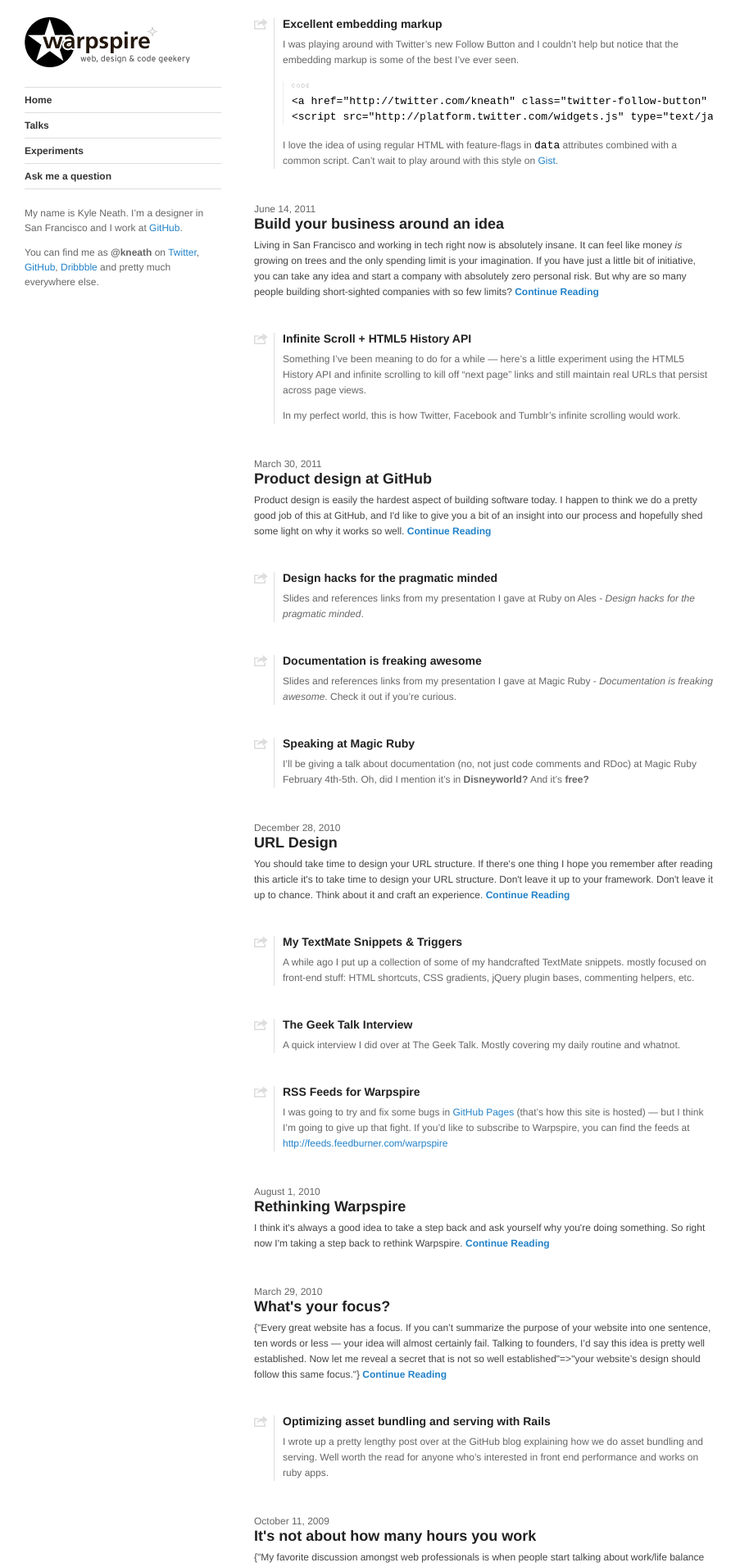
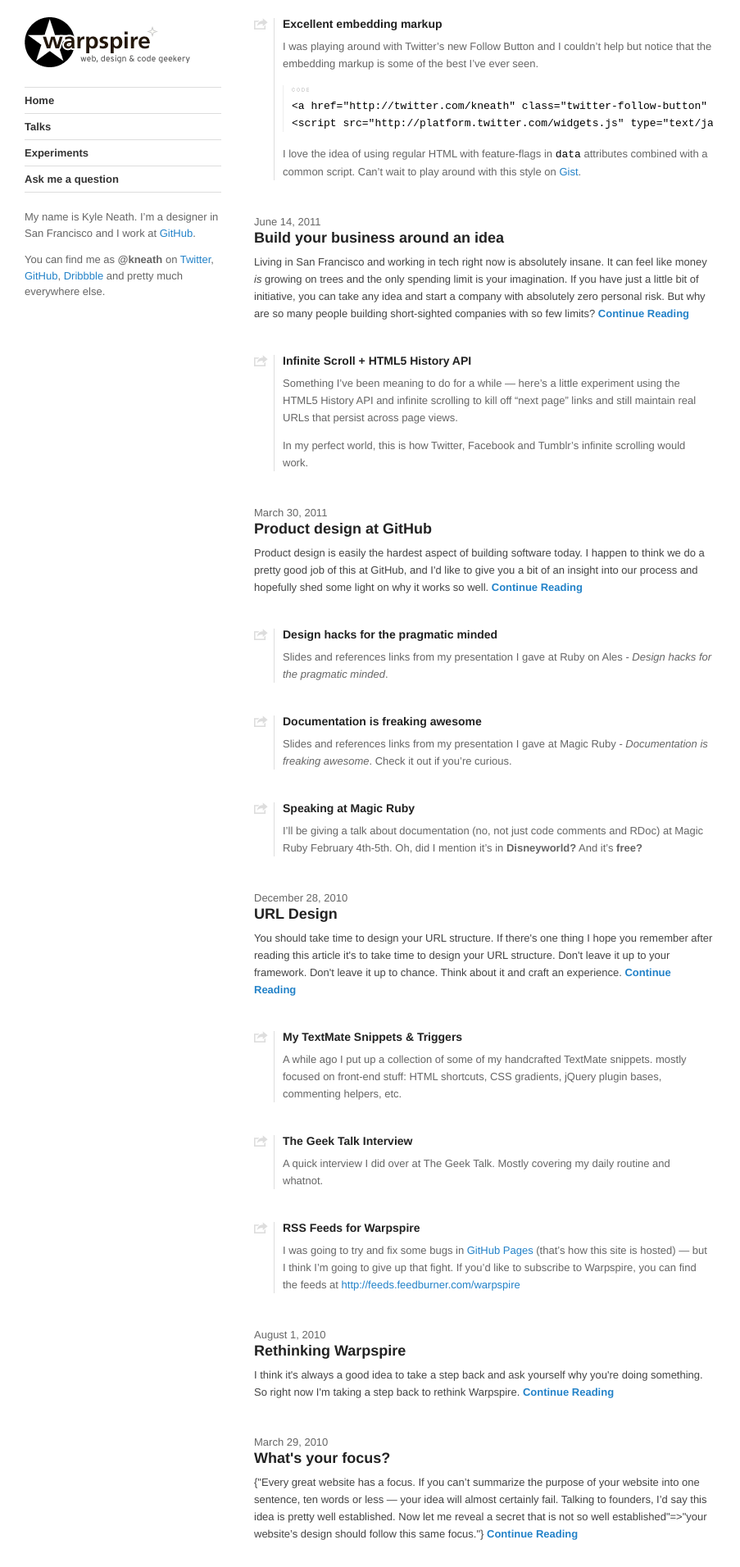
Before and after one commit to kneath/kneath.github.com, a Jekyll site: the page built from index.html, in a window 1280 px wide. Shown: the top 1912 px of the page at 82% size, without its empty margins (0-903 px from the left). Built offline with Jekyll 4.4.1, drawn with Linux system fonts in a browser that asks for light colours; Markdown is read by kramdown in place of the engine named in the settings; comment, search, counter and statistics services are not loaded.

Commit message:
Some style tweaks

```diff
--- a/css/base.css
+++ b/css/base.css
@@ -34,7 +34,7 @@
 
 body{
   font-family: Helvetica, Arial, sans-serif;
-  font-size:12px;
+  font-size:13px;
   background:#fff;
 }
 
@@ -193,7 +193,7 @@
 
 .main{
   color:#444;
-  line-height:19px;
+  line-height:21px;
 }
 
 .main p.date{
@@ -209,14 +209,14 @@
 
 h2{
   margin:2.0em 0 -0.5em 0;
-  font-size:14px;
+  font-size:16px;
   color:#000;
   border-bottom:1px dotted #BBB;
 }
 
 h3{
   margin:2.0em 0 -0.75em 0;
-  font-size:12px;
+  font-size:13px;
   color:#000;
 }
 h3 a, h3 a:visited, h2 a, h2 a:visited{ color:#000; }
@@ -244,11 +244,12 @@
   margin:2px 0 0 0;
   padding:5px 7px;
   display:block;
-  font-size:10px;
+  font-size:11px;
   line-height:12px;
   text-align:left;
   color:#666;
   background:#ddd;
+  text-shadow:1px 1px 0 rgba(255,255,255,0.3);
 }
 .figure small strong{
   text-transform:uppercase;
```
